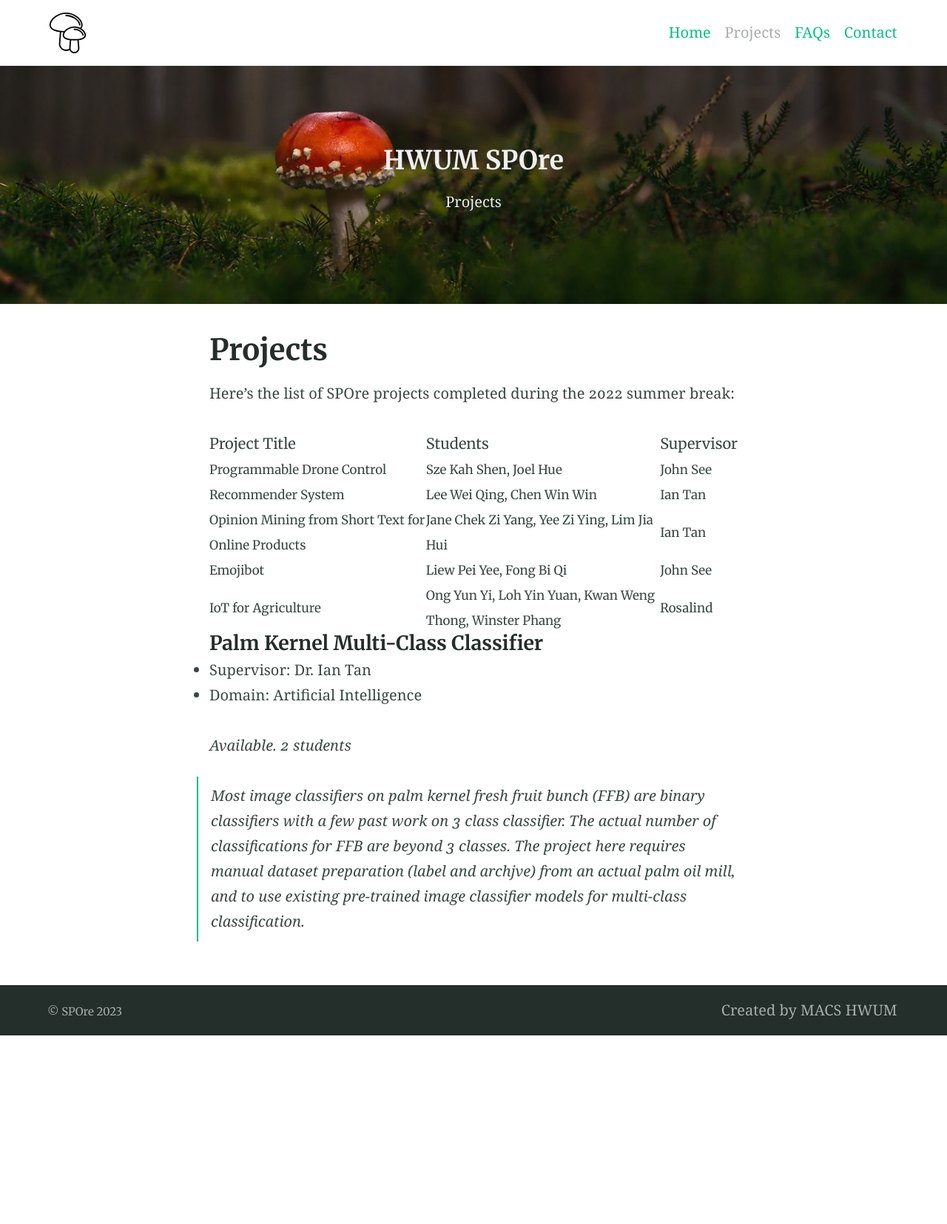
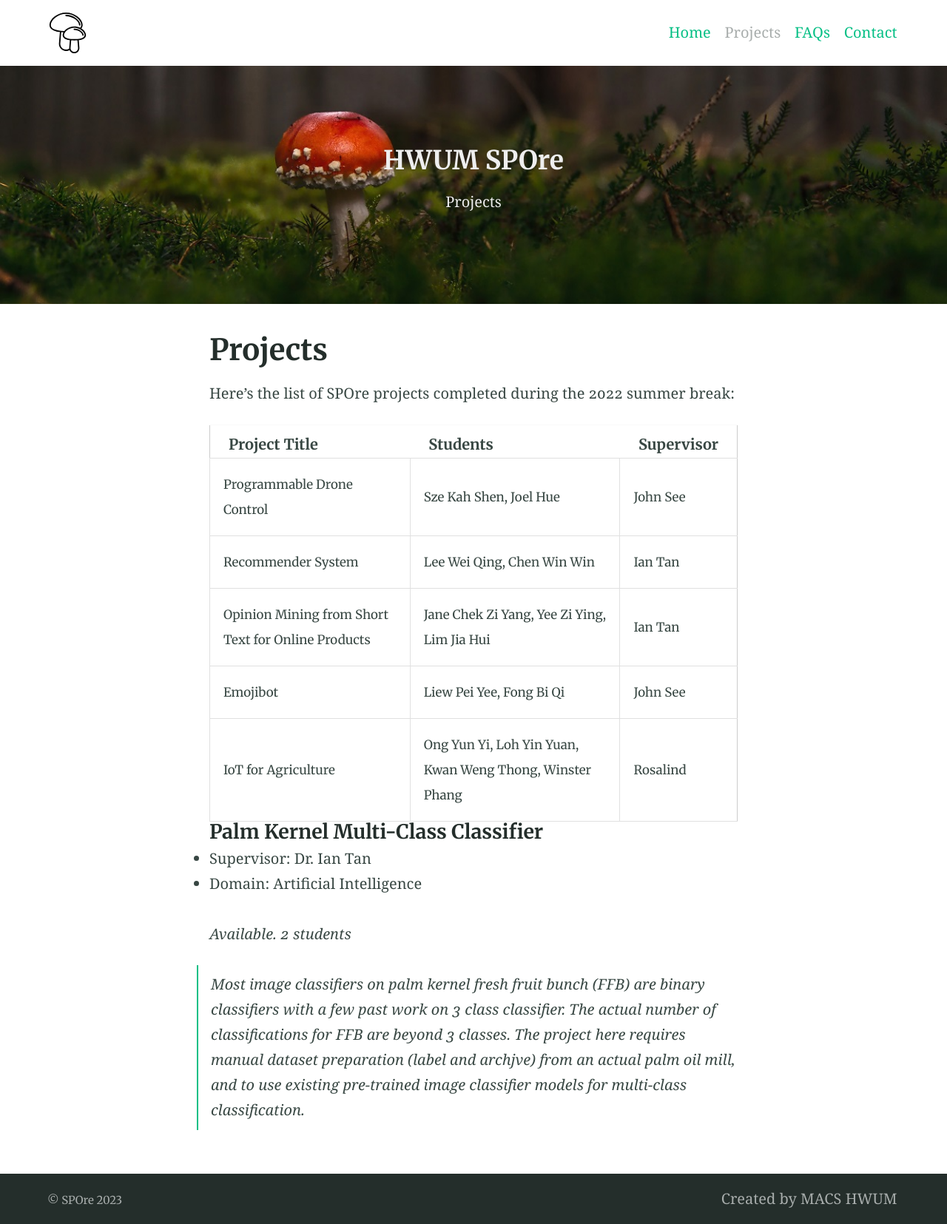
Before and after one commit to hwumspore/hwumspore.github.io, a Jekyll site: the page built from projects.md, in a window 1280 px wide. Shown: the whole page at 74% size. Built offline with Jekyll 4.4.1, drawn with Linux system fonts in a browser that asks for light colours; before the commit the page ends 1400 px from its top, so only the background shows below that.

Commit message:
add table stylings

```diff
--- a/_sass/_theme.scss
+++ b/_sass/_theme.scss
@@ -459,3 +459,22 @@ pre code {
     overflow-x: scroll;
   }
 }
+
+table {
+    border:#ccc 1px solid;
+    border-radius:3px;
+}
+table th {
+    padding:21px 25px 22px 25px;
+    border-top:1px solid #fafafa;
+    border-bottom:1px solid #e0e0e0;
+}
+table tr {
+    padding-left:20px;
+}
+table td {
+    padding:18px;
+    border-top: 1px solid #ffffff;
+    border-bottom:1px solid #e0e0e0;
+    border-left: 1px solid #e0e0e0;
+}
--- a/projects.md
+++ b/projects.md
@@ -9,14 +9,13 @@ excerpt: "  This page contains a list of past SPOre projects and current project
 
 Here's the list of SPOre projects completed during the 2022 summer break:
 
-|  Project Title | Students | Supervisor
+|  **Project Title** | **Students** | **Supervisor**
 |-------|------|--------|
 | Programmable Drone Control | Sze Kah Shen, Joel Hue | John See |
 | Recommender System | Lee Wei Qing, Chen Win Win | Ian Tan |
 | Opinion Mining from Short Text for Online Products | Jane Chek Zi Yang, Yee Zi Ying, Lim Jia Hui | Ian Tan |
 | Emojibot | Liew Pei Yee, Fong Bi Qi | John See |
 | IoT for Agriculture | Ong Yun Yi, Loh Yin Yuan, Kwan Weng Thong, Winster Phang | Rosalind |
-
 
 
 #### Palm Kernel Multi-Class Classifier
```
